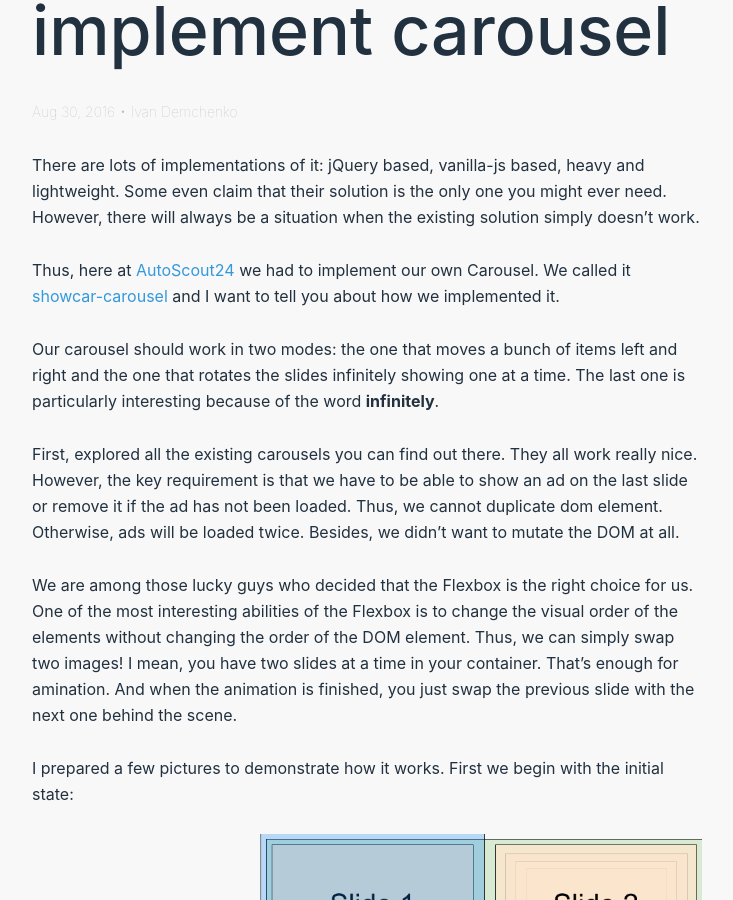
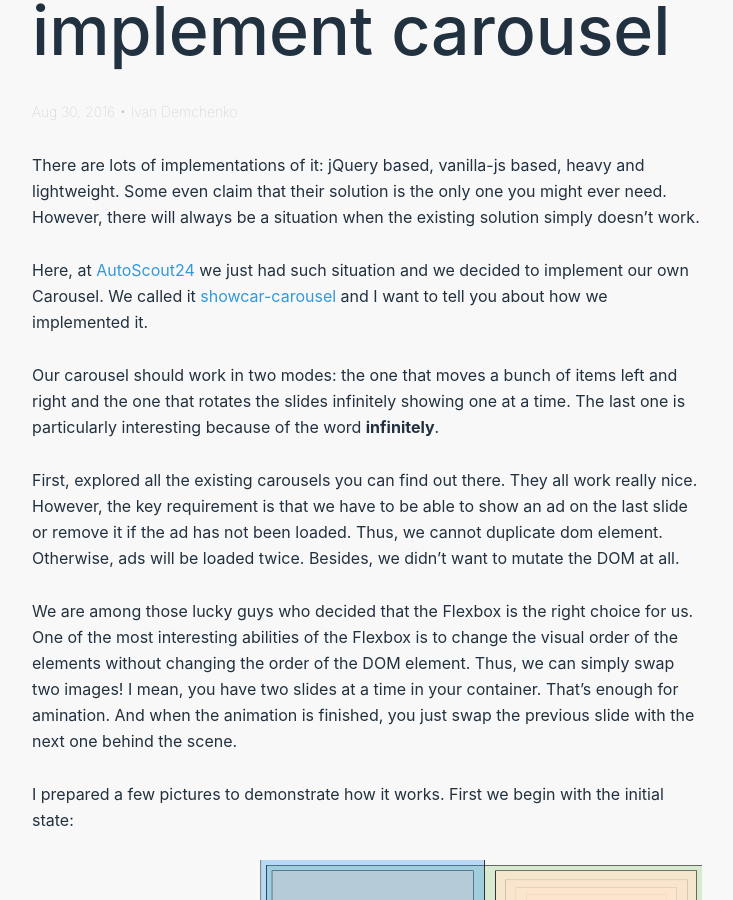
Before and after one commit to ivan-demchenko/ivan-demchenko.github.io, a Jekyll site: the page built from _posts/2016-08-30-one-more-way-to-implement-carousel.md, in a window 1280 px wide and 900 px high, scrolled down 312 px. Shown: the whole window, without its empty margins (273-1006 px from the left). Built offline with Jekyll 4.4.1, drawn with Linux system fonts in a browser that asks for light colours; comment, search, counter and statistics services are not loaded.

Commit message:
Update 2016-08-30-one-more-way-to-implement-carousel.md

```diff
--- a/_posts/2016-08-30-one-more-way-to-implement-carousel.md
+++ b/_posts/2016-08-30-one-more-way-to-implement-carousel.md
@@ -11,7 +11,7 @@ permalink:  one-more-way-to-implement-carousel
 
 There are lots of implementations of it: jQuery based, vanilla-js based, heavy and lightweight. Some even claim that their solution is the only one you might ever need. However, there will always be a situation when the existing solution simply doesn't work.
 
-Thus, here at [AutoScout24](https://www.autoscout24.de/) we had to implement our own Carousel. We called it [showcar-carousel](https://github.com/AutoScout24/showcar-carousel) and I want to tell you about how we implemented it.
+Here, at [AutoScout24](https://www.autoscout24.de/) we just had such situation and we decided to implement our own Carousel. We called it [showcar-carousel](https://github.com/AutoScout24/showcar-carousel) and I want to tell you about how we implemented it.
 
 Our carousel should work in two modes: the one that moves a bunch of items left and right and the one that rotates the slides infinitely showing one at a time. The last one is particularly interesting because of the word **infinitely**.
 
```
